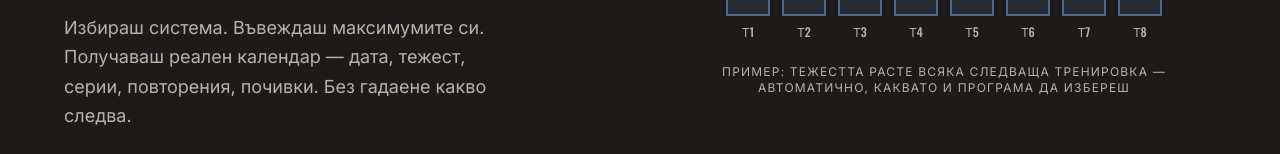
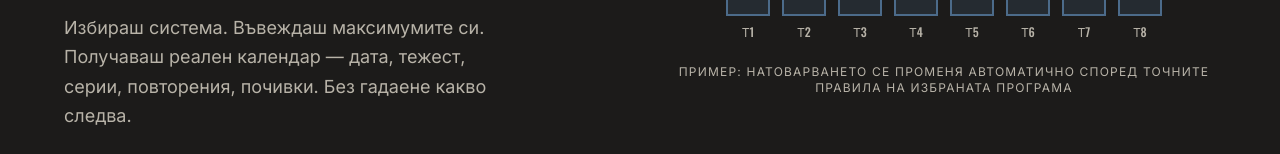
Before and after one commit to nmb7tyn8yb-blip/strength-planner, a Next.js app: page / in a window 1280 px wide. Shown: the part 480-634 px from the top of the page. Built offline with nearby package versions, Linux system fonts and the light colour scheme; no server answers.

Commit message:
Update page.tsx

```diff
--- a/app/page.tsx
+++ b/app/page.tsx
@@ -73,7 +73,7 @@ export default function HomePage() {
               ))}
             </div>
             <p className="mt-6 text-center text-xs uppercase tracking-widest text-chalkDim">
-              Пример: тежестта расте всяка следваща тренировка — автоматично, каквато и програма да избереш
+              Пример: натоварването се променя автоматично според точните правила на избраната програма
             </p>
           </div>
         </div>
```
